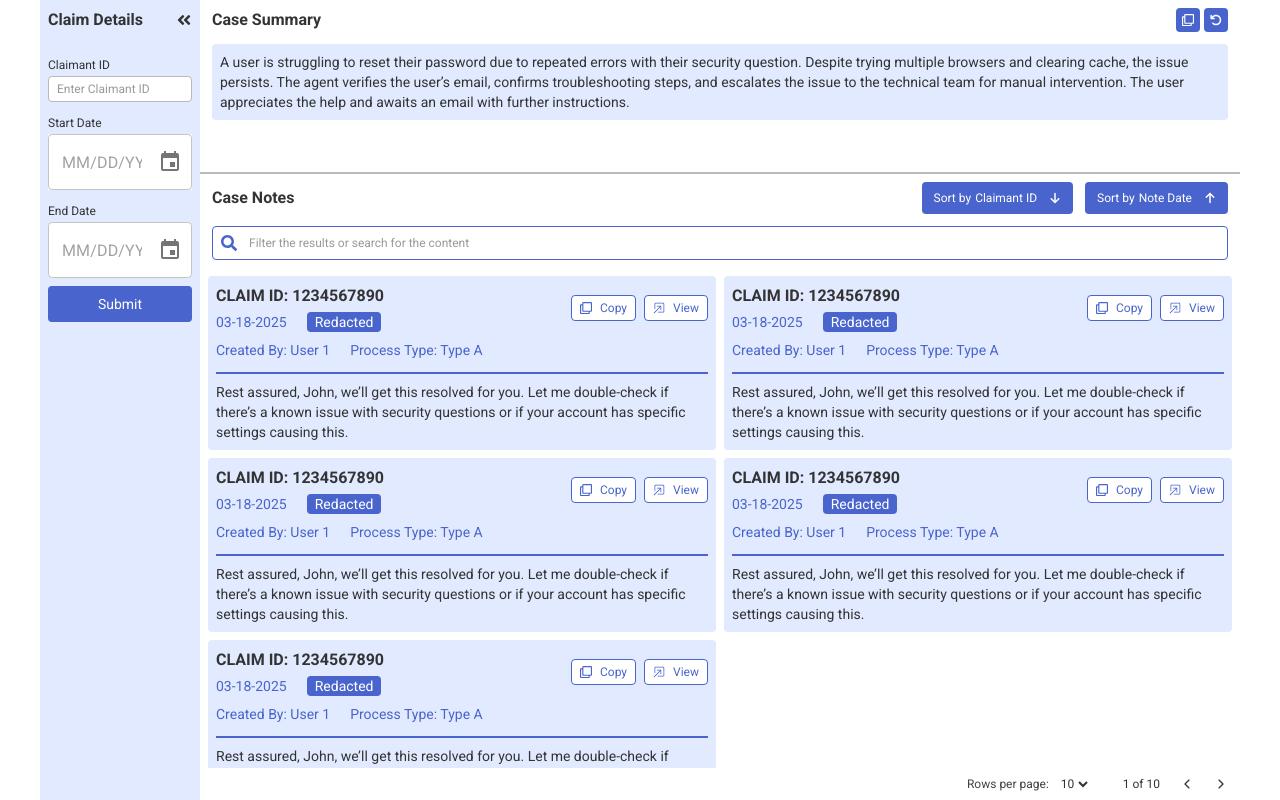
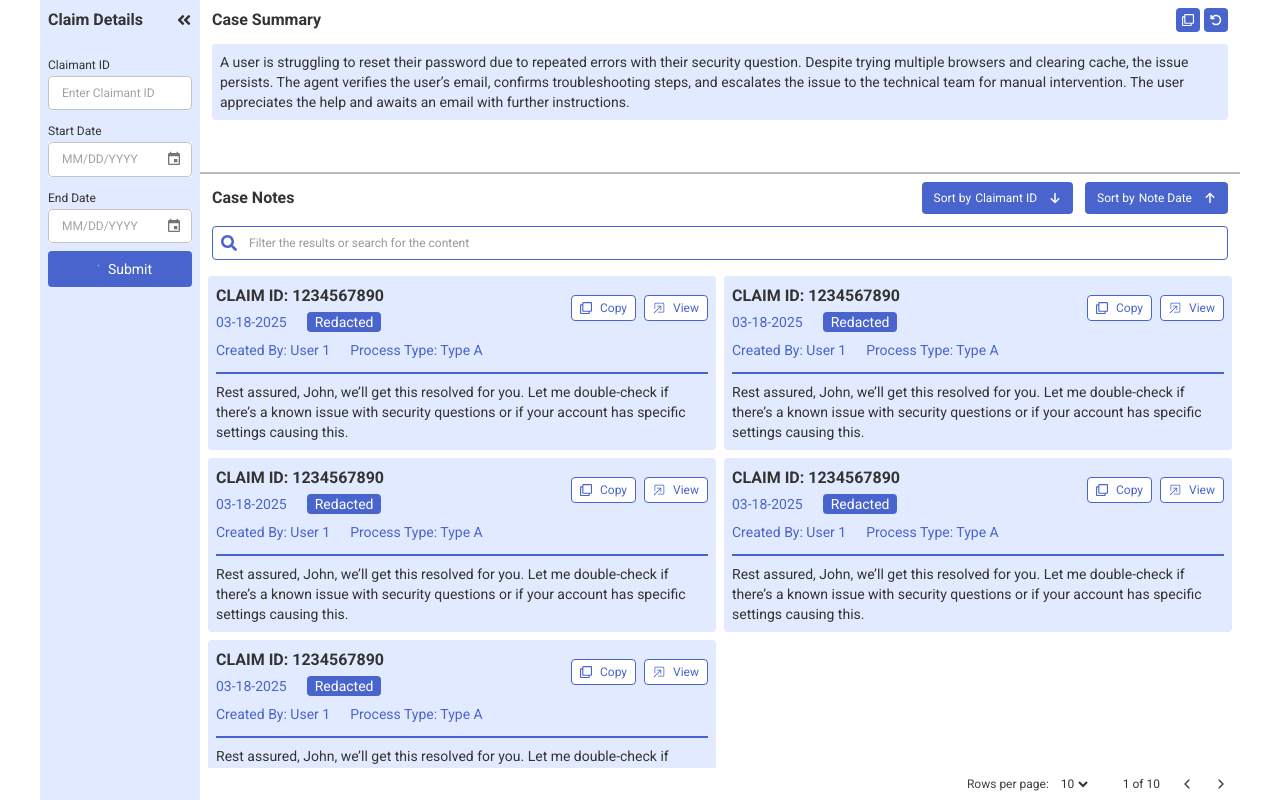
Before and after one commit to arulvalanantos/GTS-Case-Summarization-UI, a React (Vite) app: page / in a window 1280 px wide. Built offline with nearby package versions, Linux system fonts and the light colour scheme.

Commit message:
feat: enhance SearchForm with MUI components and improve date handling

```diff
--- a/src/components/SearchForm.tsx
+++ b/src/components/SearchForm.tsx
@@ -1,13 +1,15 @@
+import dayjs from 'dayjs'
 import React, { useMemo } from 'react'
 import { useSelector } from 'react-redux'
-import { DatePicker } from '@mui/x-date-pickers'
+import TextField from '@mui/material/TextField'
+import { DatePicker } from '@mui/x-date-pickers/DatePicker'
+import CircularProgress from '@mui/material/CircularProgress'
 import { FaAngleDoubleLeft, FaAngleDoubleRight } from 'react-icons/fa'
 
 import SectionTitle from './Title'
 import constants from '@/common/constants'
 import { useAppDispatch } from '@/store/hooks'
 import { configSelector, setFormExpanded } from '@/store/reducers/config'
-import dayjs from 'dayjs'
 
 const SearchForm: React.FC = () => {
     const dispatch = useAppDispatch()
@@ -32,7 +34,9 @@ const SearchForm: React.FC = () => {
 
     return (
         <div
-            className={`content-box ${width} max-w-40 min-w-9 bg-secondary p-2 overflow-hidden w-full`}
+            className={`content-box ${width} ${
+                isFormExpanded ? 'max-w-40 min-w-40' : 'max-w-9 min-w-9'
+            } bg-secondary p-2 overflow-hidden w-full`}
         >
             <div
                 className={`flex flex-row items-center ${
@@ -58,27 +62,67 @@ const SearchForm: React.FC = () => {
                 >
                     <div>
                         <label className="text-xs">Claimant ID</label>
-                        <input
-                            type="text"
+                        <TextField
+                            type="number"
+                            size="small"
                             placeholder="Enter Claimant ID"
-                            className="w-full border border-gray focus:border-primary px-2 py-1 rounded bg-white text-xs"
+                            className="w-full"
+                            sx={{
+                                // Targeting Webkit browsers like Chrome, Safari, and Edge
+                                '& input::-webkit-outer-spin-button': {
+                                    appearance: 'none',
+                                    margin: 0
+                                },
+                                '& input::-webkit-inner-spin-button': {
+                                    appearance: 'none',
+                                    margin: 0
+                                }
+                            }}
+                            slotProps={{
+                                input: {
+                                    inputMode: 'numeric',
+                                    autoComplete: 'off'
+                                }
+                            }}
                         />
                     </div>
                     <div>
                         <label className="text-xs">Start Date</label>
-                        <DatePicker className="w-full bg-white border-primary text-xs" />
+                        <DatePicker
+                            className="w-full bg-white"
+                            reduceAnimations
+                            slots={{
+                                textField: (props) => (
+                                    <TextField {...props} size="small" />
+                                )
+                            }}
+                            minDate={dayjs('2013-10-15')}
+                            disableFuture
+                            enableAccessibleFieldDOMStructure={false}
+                        />
                     </div>
                     <div>
                         <label className="text-xs">End Date</label>
                         <DatePicker
-                            className="w-full bg-white border-primary px-2 py-1 rounded text-xs"
+                            className="w-full bg-white"
+                            disabled={false}
                             maxDate={dayjs()}
+                            reduceAnimations
+                            slots={{
+                                textField: (props) => (
+                                    <TextField {...props} size="small" />
+                                )
+                            }}
+                            disableFuture
+                            enableAccessibleFieldDOMStructure={false}
                         />
                     </div>
                     <button
                         type="submit"
-                        className="bg-primary text-white py-2 px-3 rounded text-sm"
+                        disabled={false}
+                        className="bg-primary disabled:bg-gray disabled:cursor-not-allowed text-white py-2 px-3 rounded text-sm cursor-pointer hover:scale-98 transition-transform duration-200 ease-in-out flex items-center gap-2 justify-center"
                     >
+                        <CircularProgress color="primary" size="12px" />
                         <span>Submit</span>
                     </button>
                 </form>
--- a/src/theme.ts
+++ b/src/theme.ts
@@ -11,6 +11,30 @@ const theme = createTheme({
     },
     typography: {
         fontFamily: "'Roboto', sans-serif"
+    },
+    components: {
+        MuiInputBase: {
+            styleOverrides: {
+                root: {
+                    fontSize: '12px',
+                    background: 'white'
+                }
+            }
+        },
+        MuiCircularProgress: {
+            styleOverrides: {
+                root: {
+                    color: '#fafafa'
+                }
+            }
+        },
+        MuiSvgIcon: {
+            styleOverrides: {
+                root: {
+                    fontSize: '1rem'
+                }
+            }
+        }
     }
 })
 
```
